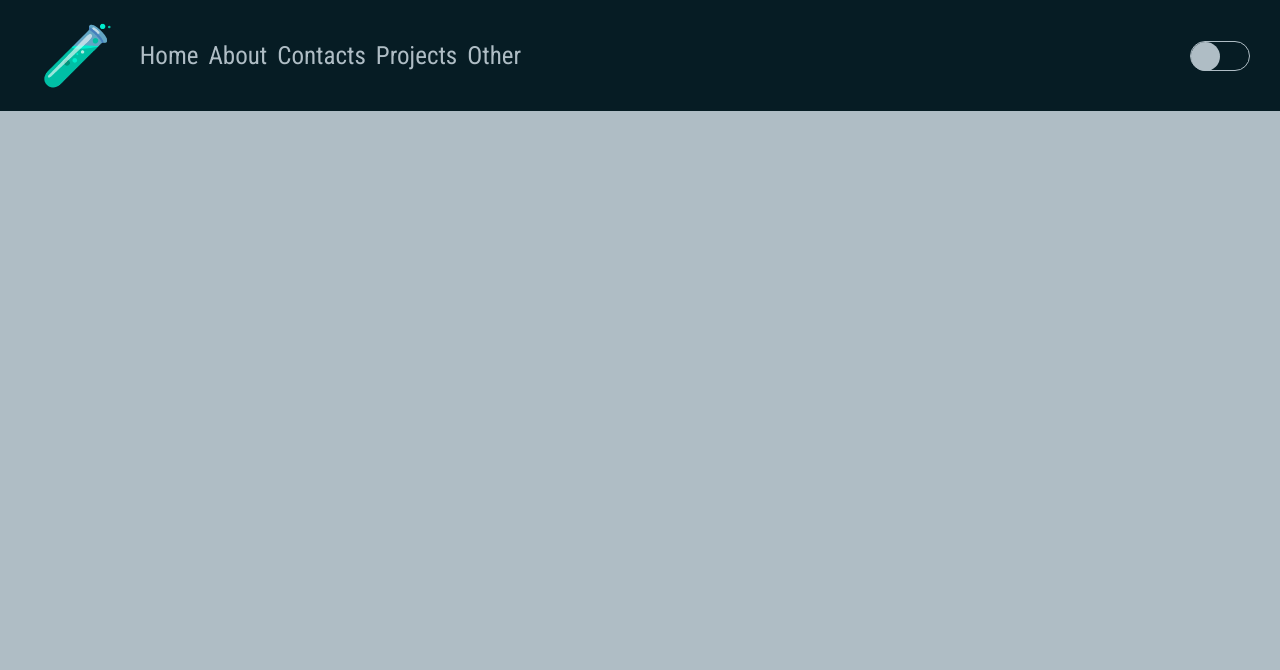
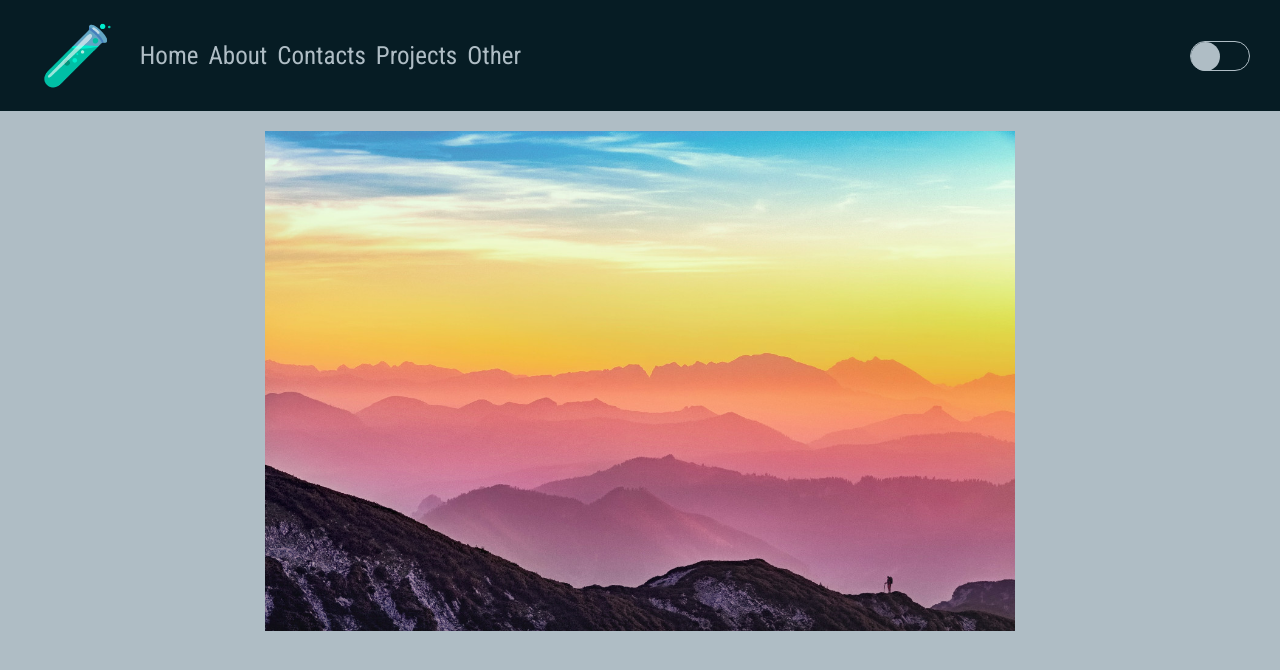
Before and after one commit to mojotron/learning-lab, a website built with webpack: page src/template.html in a window 1280 px wide. Built offline with nearby package versions, Linux system fonts and the light colour scheme.

Commit message:
Add image slider structure

```diff
--- a/package.json
+++ b/package.json
@@ -39,6 +39,7 @@
     "eslint-config-airbnb-base": "^15.0.0",
     "eslint-config-prettier": "^8.3.0",
     "eslint-plugin-import": "^2.25.3",
+    "html-loader": "^3.0.1",
     "html-webpack-plugin": "^5.5.0",
     "husky": "^7.0.4",
     "lint-staged": "^12.1.4",
--- a/src/styles/main.css
+++ b/src/styles/main.css
@@ -163,6 +163,27 @@ body {
   justify-content: center;
   align-items: center;
 }
+/* slider */
+.slider {
+  max-width: 75rem;
+  height: 50rem;
+  margin: 2rem auto 0;
+  position: relative;
+}
+.slider__item {
+  width: 100%;
+  height: 100%;
+  position: absolute;
+  top: 0;
+
+  display: flex;
+}
+.slider__img {
+  width: 100%;
+  height: 100%;
+  object-fit: cover;
+}
+
 @media (max-width: 786px) {
   .top-nav__toggle-btn {
     display: flex;
--- a/src/template.html
+++ b/src/template.html
@@ -80,6 +80,16 @@
       </div>
     </nav>
 
-    <div class="image-slider"></div>
+    <div class="slider">
+      <div class="slider__item">
+        <img src="images/image1.jpg" alt="" class="slider__img" />
+      </div>
+      <div class="slider__item">
+        <img src="images/image2.jpg" alt="" class="slider__img" />
+      </div>
+      <div class="slider__item">
+        <img src="images/image3.jpg" alt="" class="slider__img" />
+      </div>
+    </div>
   </body>
 </html>
--- a/webpack.common.js
+++ b/webpack.common.js
@@ -1,3 +1,15 @@
 module.exports = {
   entry: './src/scripts/index.js',
+  module: {
+    rules: [
+      {
+        test: /\.html/,
+        use: ['html-loader'],
+      },
+      {
+        test: /\.(svg|png|jpg|gif)$/,
+        type: 'asset/resource',
+      },
+    ],
+  },
 };
--- a/webpack.dev.js
+++ b/webpack.dev.js
@@ -8,6 +8,7 @@ module.exports = merge(common, {
   output: {
     filename: 'main.js',
     path: path.resolve(__dirname, 'dist'),
+    assetModuleFilename: 'images/[name][ext]',
   },
   plugins: [
     new HtmlWebpackPlugin({
--- a/webpack.prod.js
+++ b/webpack.prod.js
@@ -11,6 +11,7 @@ module.exports = merge(common, {
   output: {
     filename: '[name].[contenthash].js',
     path: path.resolve(__dirname, 'dist'),
+    assetModuleFilename: 'images/[name].[hash][ext]',
     clean: true,
   },
   optimization: {
```
Also changed, not shown: src/images/images_info.md (added, +5 -0 lines), README.md, src/images/image1.jpg (added), src/images/image2.jpg (added), src/images/image3.jpg (added), 1 other file.
